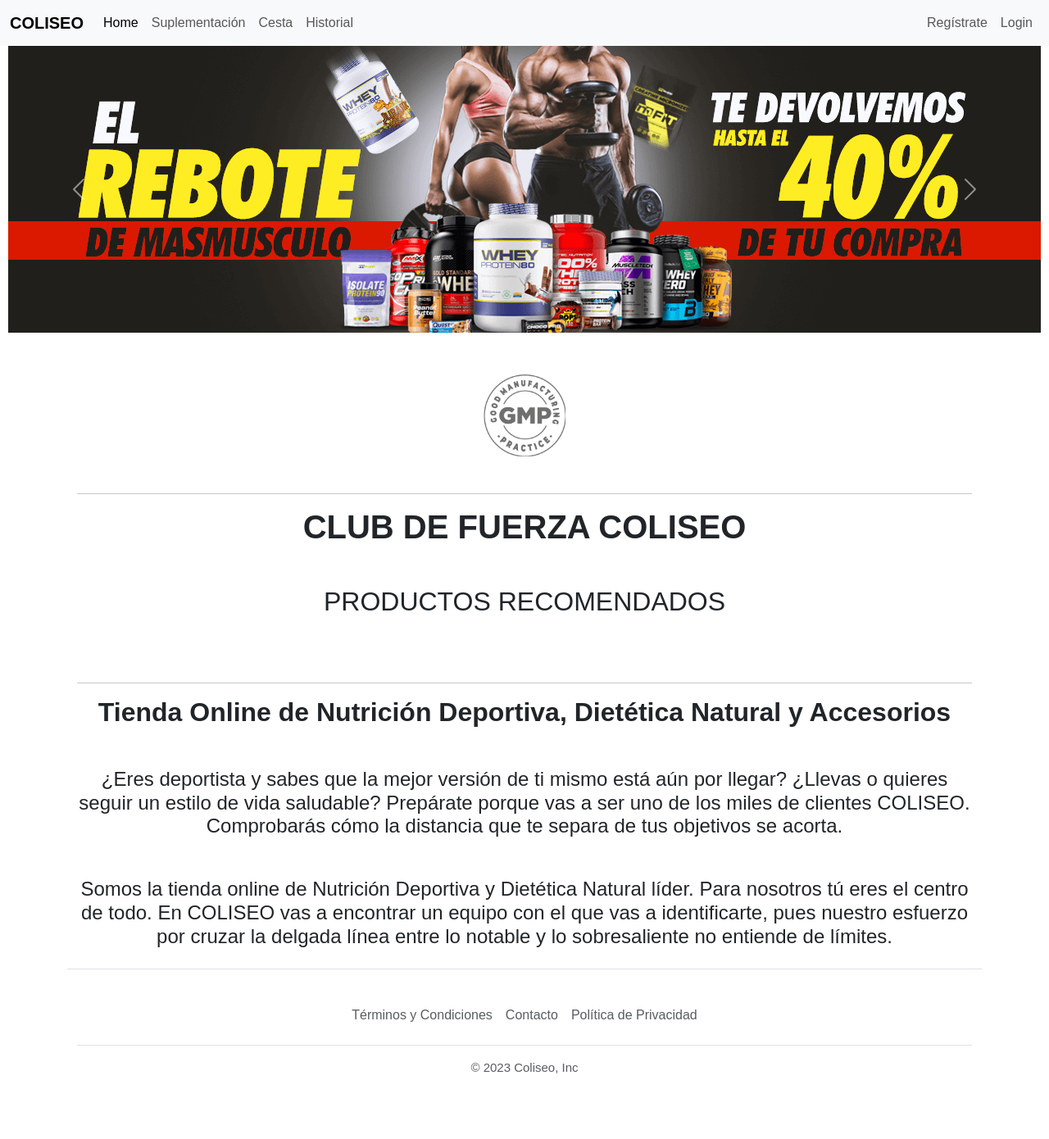
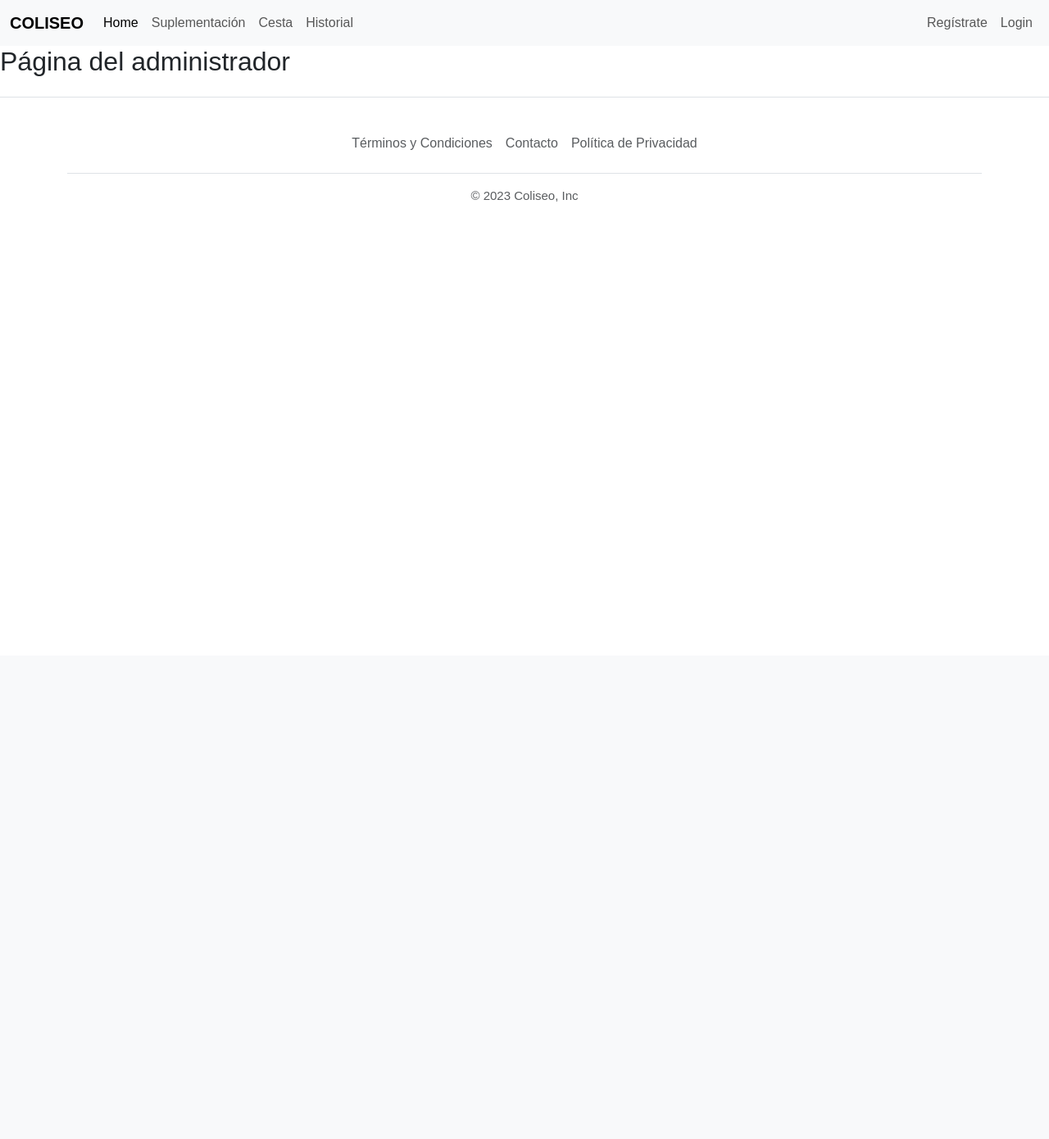
Before and after one commit to Djimjim274/Coliseo, a Symfony app: template templates/admin.html.twig in a window 1280 px wide. Shown: the whole page at 82% size. After the commit the page ends 246 px from the top, so only its background shows below. Run offline with Twig, Linux system fonts and the light colour scheme; the template is opened without the code that fills it, so the values that code supplies are empty; some libraries are stand-ins or nearby versions.

Commit message:
rol_admin

```diff
--- a/src/Controller/PedidosBaseController.php
+++ b/src/Controller/PedidosBaseController.php
@@ -40,6 +40,7 @@
         return $this->render('listado_familias.html.twig', $argumentos);
     }
 
+
     /**     Lo de aqui abajo es el path que ponemos en los action y href
      * @Route("/productos/{familia}", name="productos")
      */
@@ -48,6 +49,8 @@
         $argumentos = ['productos' => $productos];
         return $this->render('listado_productos.html.twig', $argumentos);
     }
+
+
 
     /**
      * @Route("/anadir/{producto_id}", name="anadir")
@@ -147,7 +150,7 @@
 
             //Enviamos el correo
             $mensaje = (new \Swift_Message('Confirmación de pedido'))
-                    ->setFrom('djimjim274@iesmartinezm.es')
+                    ->setFrom('danieljimplaysix@gmail.com')
                     ->setTo($usuario->getEmail())
                     ->setBody($this->renderView('confirmacion_pedido.html.twig',
                             ['pedido' => $pedido, 'cesta' => $cesta->getProductos()]), 'text/html');
--- a/templates/admin.html.twig
+++ b/templates/admin.html.twig
@@ -45,66 +45,7 @@
   </div>
 </nav>
 
-
-
-
-        <!--CAROUSEL-->
-        <center>
-            <div id="carouselExampleAutoplaying" class="carousel slide" data-bs-ride="carousel">
-                <div class="carousel-inner">
-                    <div class="carousel-item active">
-                        <img src="{{ asset('images/c1.PNG') }}"  class="d-block w-70 img-fluid" alt="Gimnasio">
-                    </div>
-                    <div class="carousel-item">
-                        <img src="{{ asset('images/c2.PNG') }}"  class="d-block w-70 img-fluid" alt="Gimnasio">
-                    </div>
-                    <div class="carousel-item">
-                        <img src="{{ asset('images/c3.PNG') }}"  class="d-block w-70 img-fluid" alt="Gimnasio">
-                    </div>
-                </div>
-                <button class="carousel-control-prev" type="button" data-bs-target="#carouselExampleAutoplaying"
-                        data-bs-slide="prev">
-                    <span class="carousel-control-prev-icon" aria-hidden="true"></span>
-                    <span class="visually-hidden">Previous</span>
-                </button>
-                <button class="carousel-control-next" type="button" data-bs-target="#carouselExampleAutoplaying"
-                        data-bs-slide="next">
-                    <span class="carousel-control-next-icon" aria-hidden="true"></span>
-                    <span class="visually-hidden">Next</span>
-                </button>
-            </div>
-        </center>
-         <br>
-         <br>
-
-
-  <div class="container text-center">
-      <img src="{{ asset('images/LOGO.PNG') }}" class="plate-animation" width="100" alt="Gimnasio">
-  </div>
-
-    <div class="container">
-        <section class="seccion-1">
-            <div class="text-center container mt-5">
-                <hr>
-                <h1><strong>CLUB DE FUERZA COLISEO</strong></h1>
-                <div class="container mt-5">
-                    <h2 class="mt-5 animated-text" >PRODUCTOS RECOMENDADOS</h2>
-                </div>
-            </div>
-        </section>
-
-        <br>
-
-         <div class="text-center container mt-5">
-            <hr>
-            <h2><strong>Tienda Online de Nutrición Deportiva, Dietética Natural y Accesorios</strong></h2>
-            <h4 class="mt-5">
-                ¿Eres deportista y sabes que la mejor versión de ti mismo está aún por llegar? ¿Llevas o quieres seguir un estilo de vida saludable? Prepárate porque vas a ser uno de los miles de clientes COLISEO. Comprobarás cómo la distancia que te separa de tus objetivos se acorta.
-            </h4>
-            <h4 class="mt-5">
-            Somos la tienda online de Nutrición Deportiva y Dietética Natural líder. Para nosotros tú eres el centro de todo. En COLISEO vas a encontrar un equipo con el que vas a identificarte, pues nuestro esfuerzo por cruzar la delgada línea entre lo notable y lo sobresaliente no entiende de límites.
-             </h4>
-         </div>
+      <H2>Página del administrador</H2>
 
 
         <!--Footer-->
--- a/templates/cesta.html.twig
+++ b/templates/cesta.html.twig
@@ -3,7 +3,6 @@
 {% block contenido %}
 <div class="container">
     <h3>{%  block title  %} CESTA: {% endblock %}</h3>
-
 
     {% if total >0 %}
 
@@ -22,8 +21,8 @@
         {% for producto in cesta %}
         </tr>
             <td>{{ producto['producto'].getNombre() }}</td>
+            <td>{{ producto['unidades'] }}</td>
             <td>{{ producto['producto'].getPrice() }}€</td>
-            <td>{{ producto['unidades'] }}</td>
             <td>{{ producto['producto'].getPrice() * producto.unidades }}€</td>
             <td>
                         <form id='eliminar' action='{{ path('eliminar', {'producto_id':producto['producto'].getId()}) }}' method='post'>
@@ -32,6 +31,7 @@
                             <input type='hidden' name='cod' value='{{producto['producto'].getId()}}'/>
                         </form>
                     </td>
+
         </tr>
         {% endfor %}
     </tbody>
--- a/templates/historial.html.twig
+++ b/templates/historial.html.twig
@@ -5,7 +5,9 @@
 
     <div class="container mt-5">
         <h3 class="mb-4">{%  block title  %} HISTORIAL DE PEDIDOS: {% endblock %}</h3>
+
         {% for pedido in pedidos %}
+
             <table class="table table-bordered" class=" " >
                 <thead class="thead-dark table-primary">
                     <tr>
--- a/templates/home.html.twig
+++ b/templates/home.html.twig
@@ -82,6 +82,7 @@
       <img src="{{ asset('images/LOGO.PNG') }}" class="plate-animation" width="100" alt="Gimnasio">
   </div>
 
+
     <div class="container">
         <section class="seccion-1">
             <div class="text-center container mt-5">
```
Also changed, not shown: nbproject/private/private.xml (+6 -3 lines), src/Command/SetUserRolesCommand.php (added, +27 -0 lines), src/Controller/AdminController.php (+3 -5 lines), templates/confirmacion_pedido.html.twig (+5 -3 lines), 2 other files.
